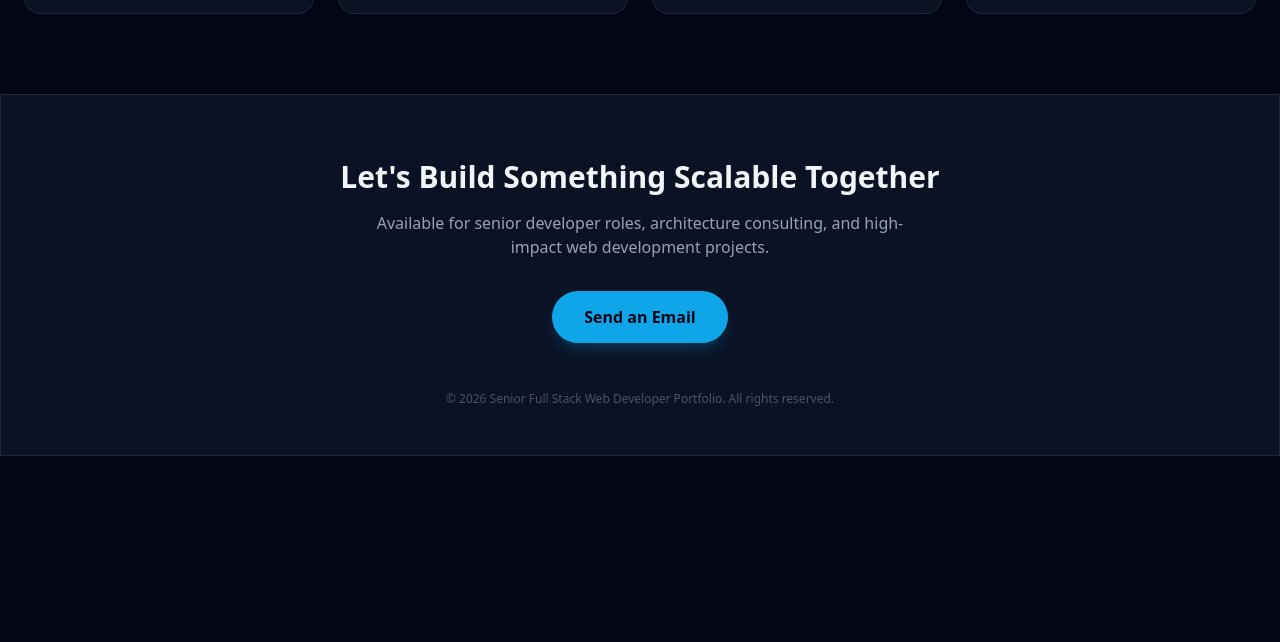
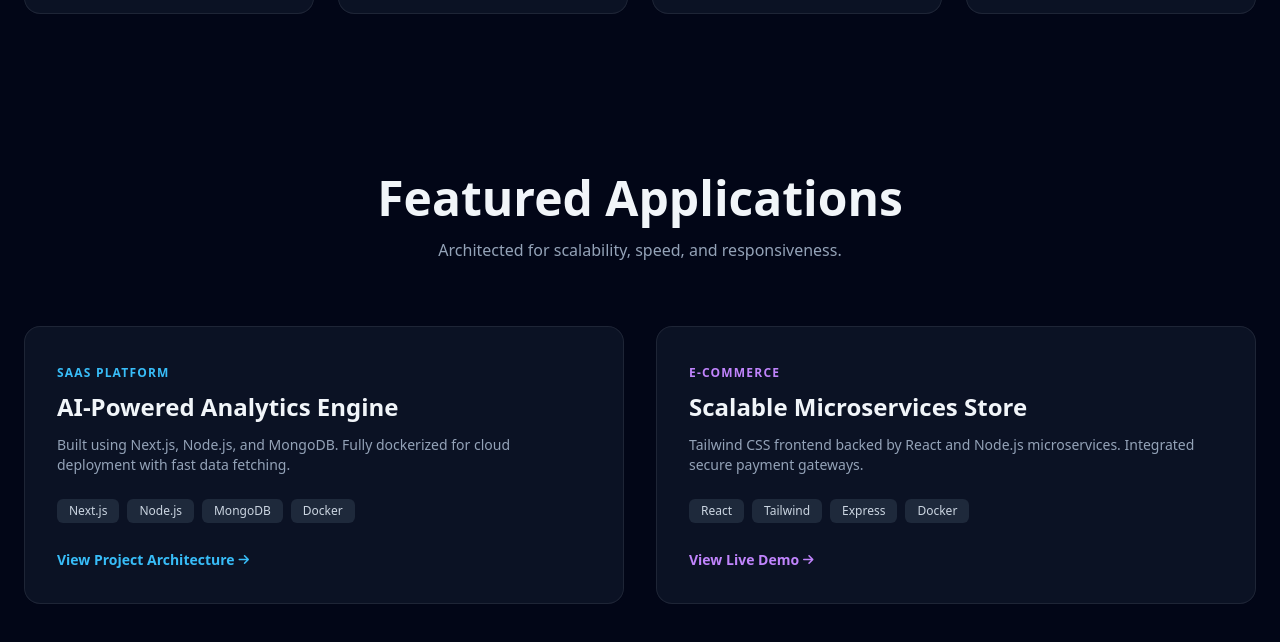
Before and after one commit to animesh-dev59/lasday-com, a plain HTML site: page index.html in a window 1280 px wide. Shown: the part 1358-2000 px from the top of the page. Before the commit the page ends 1814 px from the top, so only its background shows below. Drawn offline with nearby package versions, Linux system fonts and the light colour scheme.

```diff
--- a/index.html
+++ b/index.html
@@ -164,19 +164,49 @@
   </section>
 
   <!-- Projects Section -->
+  <section id="projects" class="py-20 px-6 max-w-7xl mx-auto">
+    <div class="text-center mb-16">
+      <h2 class="text-3xl md:text-5xl font-bold mb-4">Featured Applications</h2>
+      <p class="text-slate-400">Architected for scalability, speed, and responsiveness.</p>
+    </div>
 
+    <div class="grid md:grid-cols-2 gap-8">
+      <!-- Project 1 -->
+      <div class="glass-card rounded-2xl overflow-hidden group">
+        <div class="p-8">
+          <span class="text-xs font-bold text-sky-400 uppercase tracking-widest">SaaS Platform</span>
+          <h3 class="text-2xl font-bold mt-2 mb-3 group-hover:text-sky-400 transition-colors">AI-Powered Analytics Engine</h3>
+          <p class="text-slate-400 text-sm mb-6">Built using Next.js, Node.js, and MongoDB. Fully dockerized for cloud deployment with fast data fetching.</p>
+          <div class="flex flex-wrap gap-2 mb-6">
+            <span class="px-3 py-1 bg-slate-800 text-xs text-slate-300 rounded-md">Next.js</span>
+            <span class="px-3 py-1 bg-slate-800 text-xs text-slate-300 rounded-md">Node.js</span>
+            <span class="px-3 py-1 bg-slate-800 text-xs text-slate-300 rounded-md">MongoDB</span>
+            <span class="px-3 py-1 bg-slate-800 text-xs text-slate-300 rounded-md">Docker</span>
+          </div>
+          <a href="#" class="text-sky-400 font-semibold text-sm hover:underline inline-flex items-center gap-1">View Project Architecture <i class="fa-solid fa-arrow-right text-xs"></i></a>
+        </div>
+      </div>
+
+      <!-- Project 2 -->
+      <div class="glass-card rounded-2xl overflow-hidden group">
+        <div class="p-8">
+          <span class="text-xs font-bold text-purple-400 uppercase tracking-widest">E-Commerce</span>
+          <h3 class="text-2xl font-bold mt-2 mb-3 group-hover:text-purple-400 transition-colors">Scalable Microservices Store</h3>
+          <p class="text-slate-400 text-sm mb-6">Tailwind CSS frontend backed by React and Node.js microservices. Integrated secure payment gateways.</p>
+          <div class="flex flex-wrap gap-2 mb-6">
+            <span class="px-3 py-1 bg-slate-800 text-xs text-slate-300 rounded-md">React</span>
+            <span class="px-3 py-1 bg-slate-800 text-xs text-slate-300 rounded-md">Tailwind</span>
+            <span class="px-3 py-1 bg-slate-800 text-xs text-slate-300 rounded-md">Express</span>
+            <span class="px-3 py-1 bg-slate-800 text-xs text-slate-300 rounded-md">Docker</span>
+          </div>
+          <a href="#" class="text-purple-400 font-semibold text-sm hover:underline inline-flex items-center gap-1">View Live Demo <i class="fa-solid fa-arrow-right text-xs"></i></a>
+        </div>
+      </div>
+    </div>
+  </section>
 
   <!-- Contact Footer -->
-  <footer id="contact" class="border-t border-slate-800 pt-16 pb-12 glass-card">
-    <div class="max-w-7xl mx-auto px-6 text-center">
-      <h2 class="text-3xl font-bold mb-4">Let's Build Something Scalable Together</h2>
-      <p class="text-slate-400 max-w-xl mx-auto mb-8">Available for senior developer roles, architecture consulting, and high-impact web development projects.</p>
-      <a href="mailto:contact@example.com" class="px-8 py-3.5 rounded-full bg-sky-500 hover:bg-sky-400 text-slate-950 font-bold inline-block transition-all shadow-lg shadow-sky-500/20">
-        Send an Email
-      </a>
-      <p class="text-slate-600 text-xs mt-12">© 2026 Senior Full Stack Web Developer Portfolio. All rights reserved.</p>
-    </div>
-  </footer>
+
 
 </body>
 </html>
```
